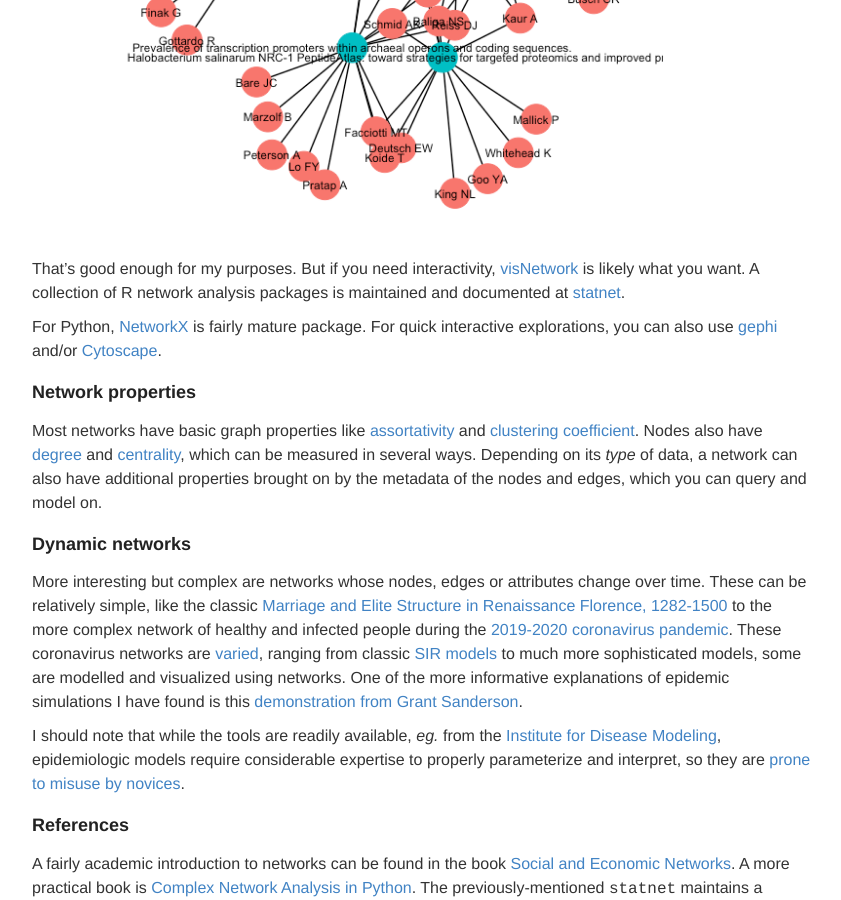
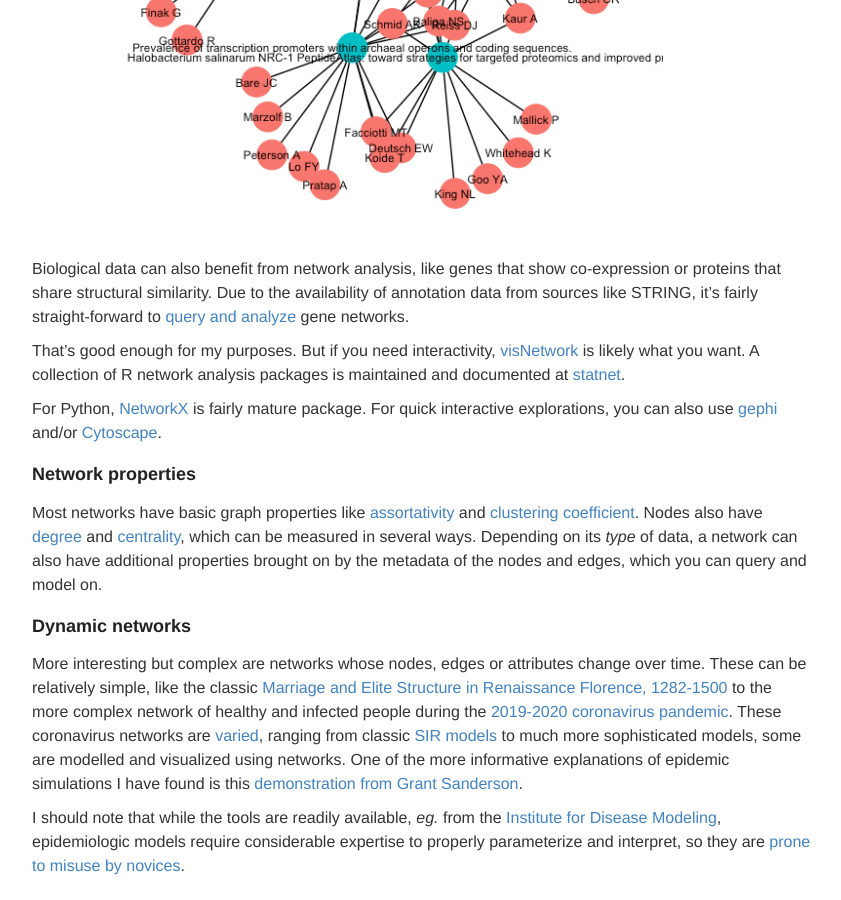
Before and after one commit to ptvan/ptvan.github.io, a Jekyll site: the page built from _posts/2019-10-17-analyzing-networks.md, in a window 1280 px wide and 900 px high, scrolled down 1491 px. Shown: the whole window, without its empty margins (218-1059 px from the left). Built offline with Jekyll 4.4.1, drawn with Linux system fonts in a browser that asks for light colours.

Commit message:
added link to gene_networks_analysis.R

```diff
--- a/_posts/2019-10-17-analyzing-networks.md
+++ b/_posts/2019-10-17-analyzing-networks.md
@@ -22,6 +22,8 @@ First, you have to get your data into a format amenable to network analysis. The
 For programmatic access, the cross-platform [igraph](https://igraph.org/r/) library is fairly well-known and has its own data structure. If you're working in R there is [intergraph](https://cran.r-project.org/web/packages/intergraph/) to interconvert between `igraph`, `network` and basic `data.frames` of nodes and edges. While `igraph` has plotting capabilities, I personally find its plots unattractive. Instead I used [ggnetwork](https://briatte.github.io/ggnetwork/) and [ggraph](https://github.com/thomasp85/ggraph), which uses Grammar of Graphics syntax (made famous by the now standard [ggplot2](https://ggplot2.tidyverse.org/)), producing this image for my co-authorship network:
 ![coauthor-network](/images/coauthor-network.png "coauthor-network.png")
 
+Biological data can also benefit from network analysis, like genes that show co-expression or proteins that share structural similarity. Due to the availability of annotation data from sources like STRING, it's fairly straight-forward to [query and analyze](https://github.com/ptvan/R-snippets/blob/master/gene_networks_analysis.R) gene networks.
+
 That's good enough for my purposes. But if you need interactivity, [visNetwork](https://datastorm-open.github.io/visNetwork/) is likely what you want. A collection of R network analysis packages is maintained and documented at [statnet](https://statnet.org).
 
 For Python, [NetworkX](https://networkx.github.io/) is fairly mature package. For quick interactive explorations, you can also use [gephi](https://gephi.org/) and/or [Cytoscape](https://cytoscape.org/).
```
